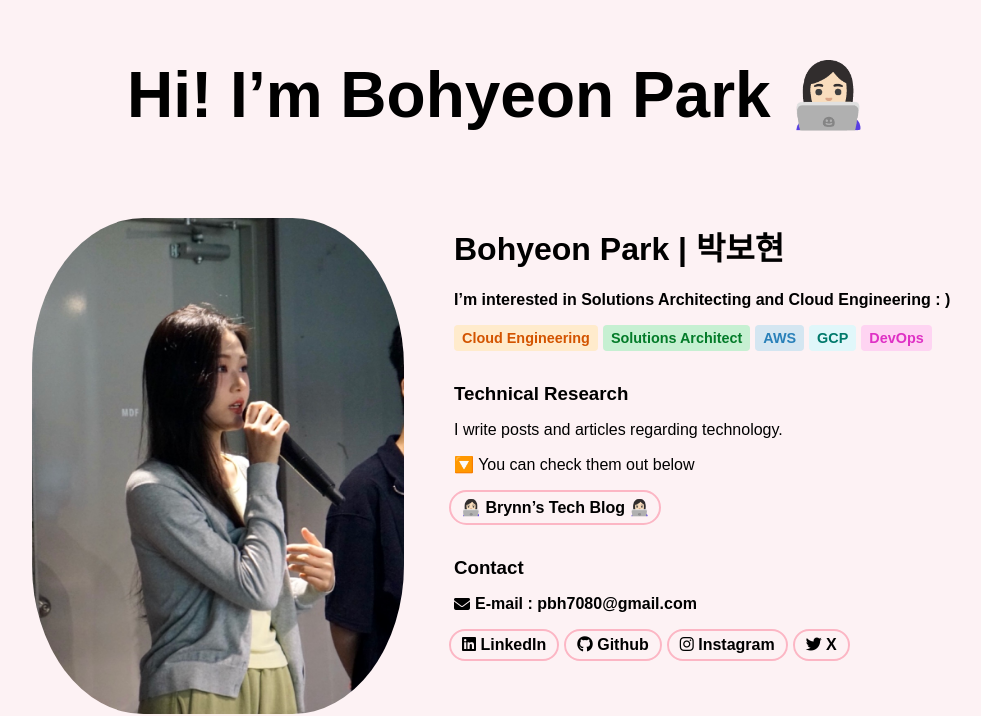
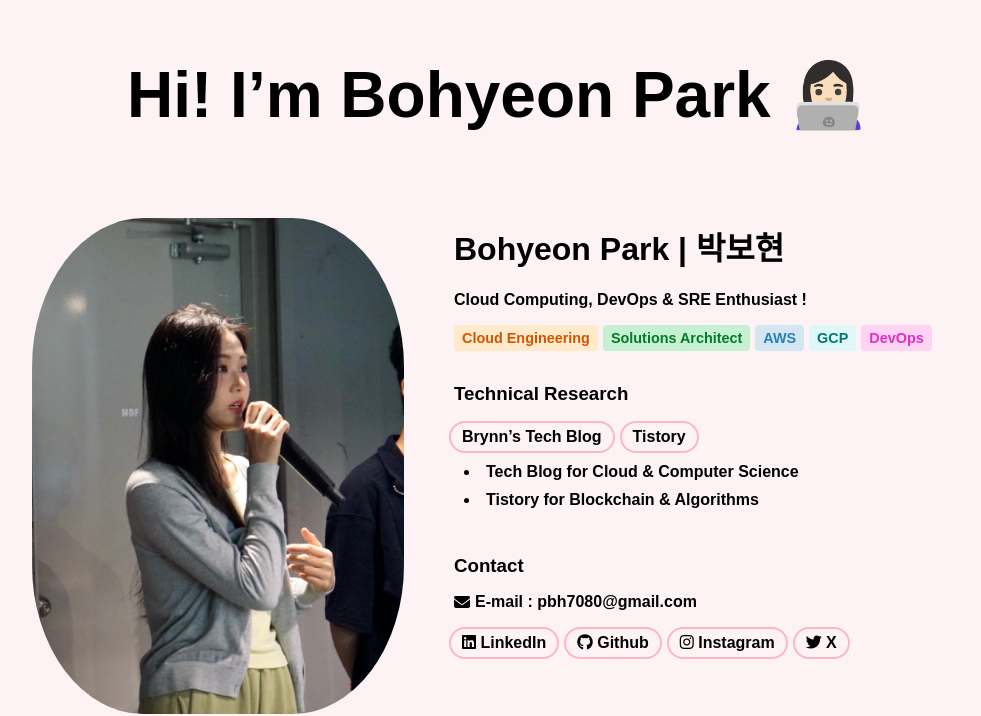
Before and after one commit to brynnPark/brynnpark.cloud, a React (Create React App) app in the folder my_web_page/: page / in a window 1280 px wide. Shown: the part 110-826 px from the top of the page, without its empty margins (138-1119 px from the left). Built offline with nearby package versions, Linux system fonts and the light colour scheme.

Commit message:
main page

```diff
--- a/my_web_page/src/components/Profile.js
+++ b/my_web_page/src/components/Profile.js
@@ -12,7 +12,7 @@ function Profile() {
       <div className="content">
         <div className="details">
           <h1>Bohyeon Park | 박보현</h1>
-          <p><strong>I’m interested in Solutions Architecting and Cloud Engineering : ) </strong></p>
+          <p><strong> Cloud Computing, DevOps & SRE Enthusiast ! </strong></p>
           <p>
             <code className="code-block cloud-engineering">Cloud Engineering</code>
             <code className="code-block solutions-architect">Solutions Architect</code>
@@ -24,13 +24,20 @@ function Profile() {
         <div className="main-content">
           <div className="technical-research">
             <h3>Technical Research</h3>
-            <p>I write posts and articles regarding technology.</p>
-            <p>🔽 You can check them out below </p>
-              <figure className="link-to-blog">
-                <a href="https://tech.brynnpark.cloud">👩🏻‍💻 Brynn’s Tech Blog 👩🏻‍💻</a> {/* Use Link component */}
+
+            <p>
+              <figure className="link-to-sns">
+                <a href="https://tech.brynnpark.cloud"> Brynn’s Tech Blog </a>
               </figure>
-          </div>
-          <div className="contact">
+              <figure className="link-to-sns">
+                <a href="https://brynn-park.tistory.com/"> Tistory </a>
+              </figure>
+            </p>
+            <li><strong> Tech Blog for Cloud & Computer Science</strong></li>
+            <li><strong>Tistory for Blockchain & Algorithms </strong></li>
+            <br></br>
+            <br></br>
+
             <h3>Contact</h3>
             <p><i class="fa fa-envelope" aria-hidden="true"></i> <strong>E-mail : pbh7080@gmail.com</strong></p>
             <p>
```
